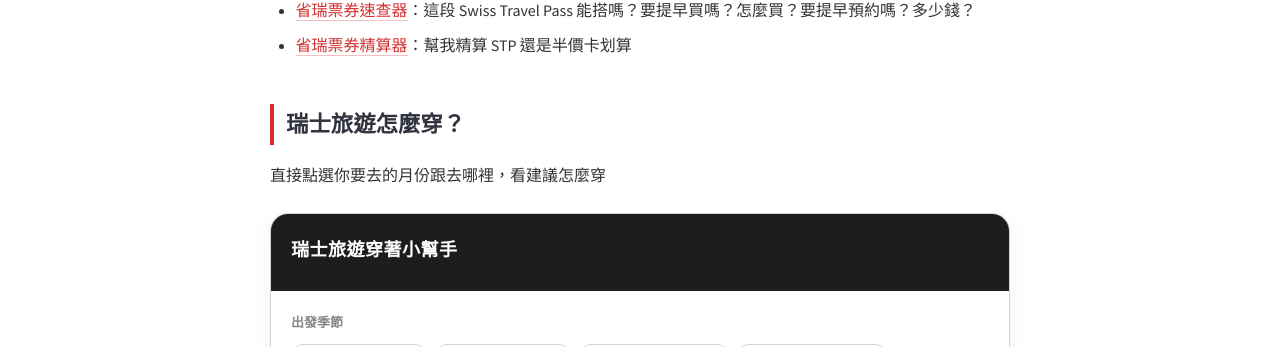
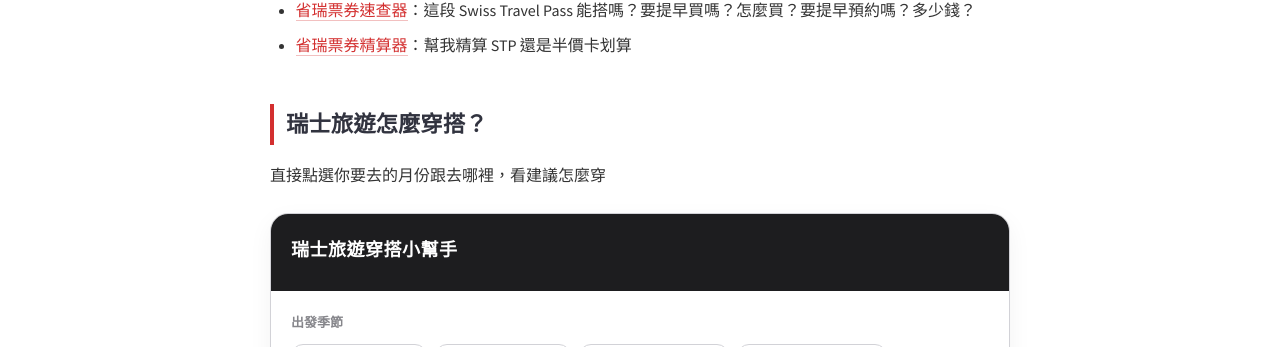
Before and after one commit to Chichinghsu/swisspro, a Jekyll site: the page built from _posts/2026-04-26-meteoswiss-app-guide.md, in a window 1280 px wide and 900 px high, scrolled down 1196 px. Shown: the part 150-497 px from the top of the window. Built offline with Jekyll 4.4.1, drawn with Linux system fonts in a browser that asks for light colours.

Commit message:
update meteoswiss app

```diff
--- a/_posts/2026-04-26-meteoswiss-app-guide.md
+++ b/_posts/2026-04-26-meteoswiss-app-guide.md
@@ -293,13 +293,13 @@ permalink: /blog/meteoswiss-app-guide/
 
 
 <a id="wear"></a>
-## 瑞士旅遊怎麼穿？
+## 瑞士旅遊怎麼穿搭？
 
 直接點選你要去的月份跟去哪裡，看建議怎麼穿
 
 <div class="swisspro-widget">
   <div class="sw-header">
-    <div class="sw-title">瑞士旅遊穿著小幫手</div>
+    <div class="sw-title">瑞士旅遊穿搭小幫手</div>
   </div>
 
   <div class="sw-body">
```
Also changed, not shown: other parts of _posts/2026-04-26-meteoswiss-app-guide.md (+1 -1 lines).
